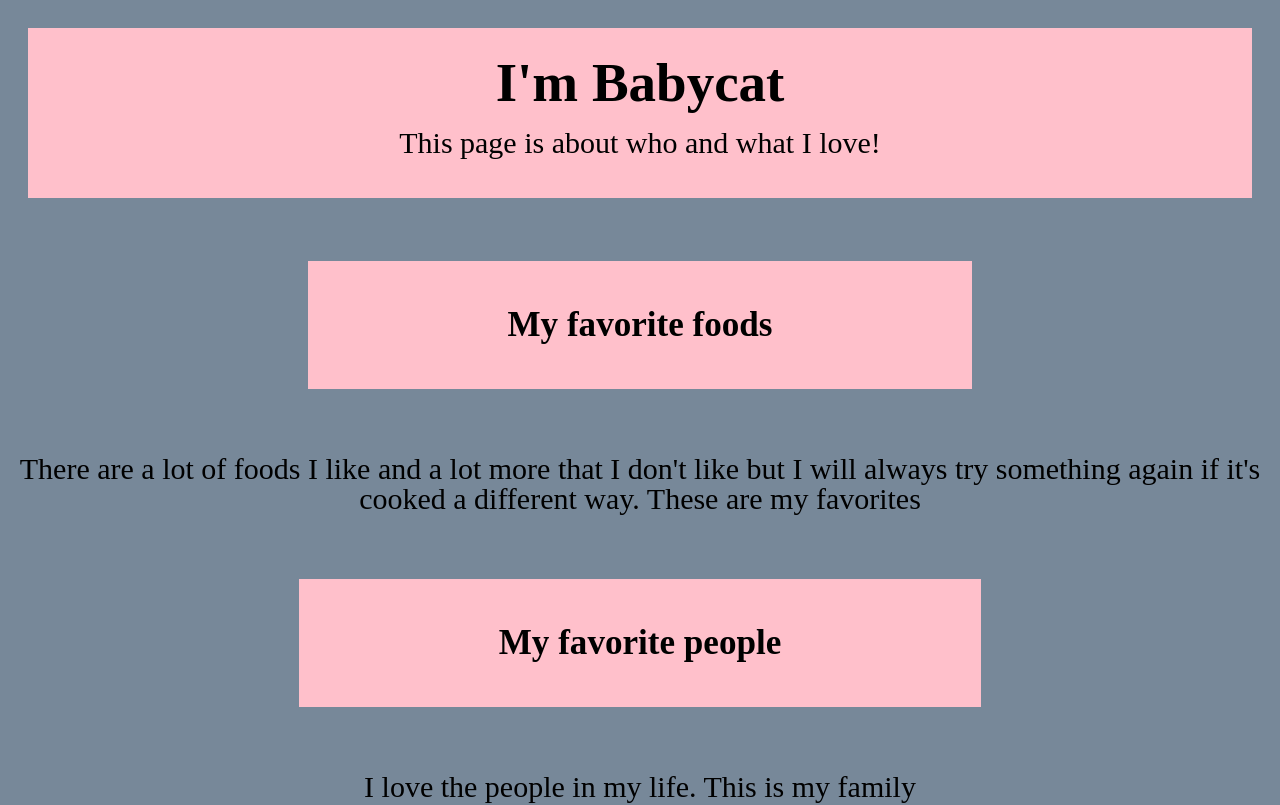
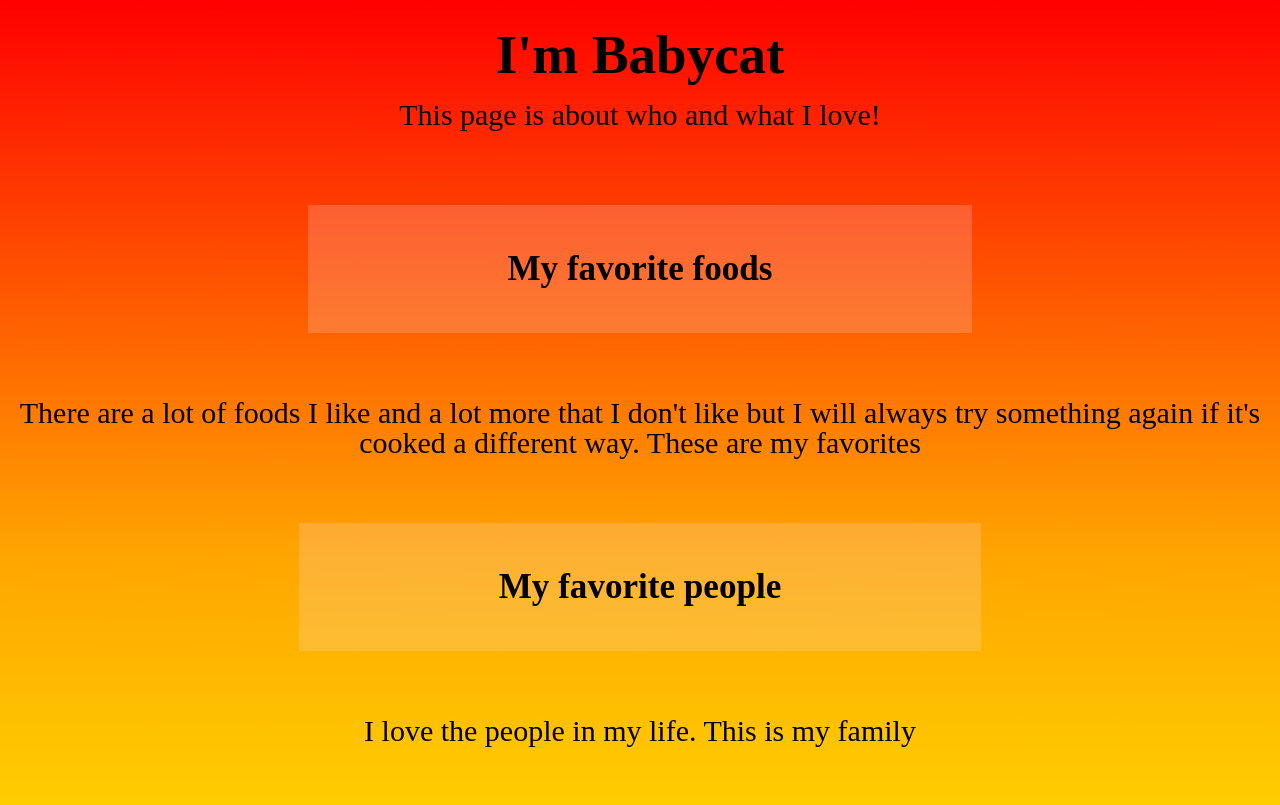
Before and after one commit to vivienbrown/delani_book, a plain HTML site: page index.html in a window 1280 px wide. Shown: the top 805 px of the page. Drawn offline with Linux system fonts and the light colour scheme; a script that the page names is missing.

Commit message:
Linear gradient for background added to make a rainbow from top to bottom

```diff
--- a/style.css
+++ b/style.css
@@ -4,18 +4,19 @@
   margin: 0 auto;
   font-size: 30px;
   line-height: 30px;
-  background-color: lightslategrey;
+  background-color: white;
+  background-image: linear-gradient(red, orange, yellow, green,blue, indigo, violet);
 
   /*choose a cool font with Delani*/
 }
 
 .header {
-  margin: 28px;
+  margin: 0;
   padding: 40px;
   display: flex;
   flex-direction: column;
   justify-content: center;
-  background-color: pink; /* add opacity to all title background color using rgba matching this color */
+  background-color: linear-gradient(rgb(255, 0, 234), rgba(255, 0, 234, 0.1));
 }
 
 .header__h1 {
@@ -32,7 +33,7 @@
 
 .section__title {
   padding: 49px 200px;
-  background-color: pink;
+  background-color: rgba(245, 224, 243, 0.2); ;
 }
 
 .foods {
```
